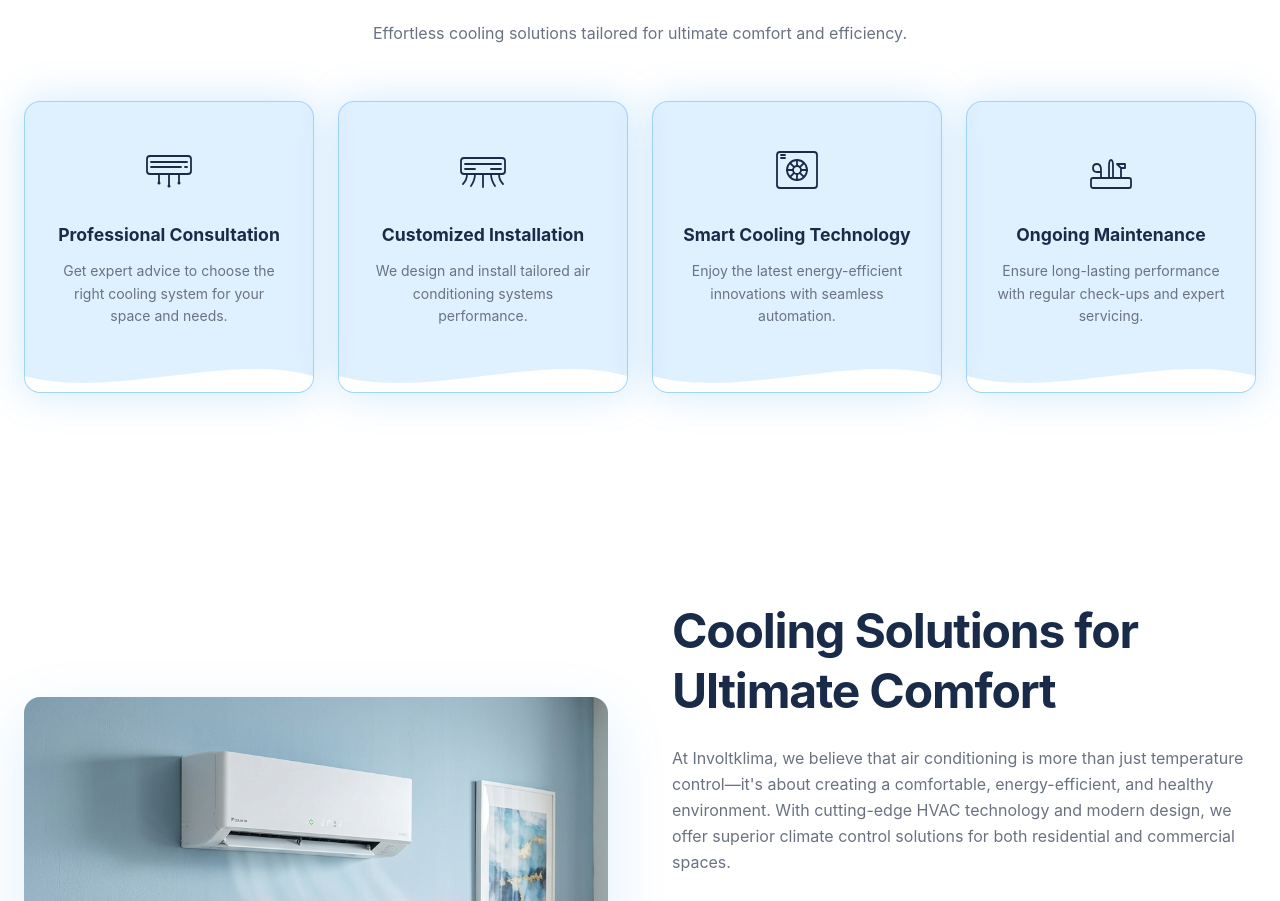
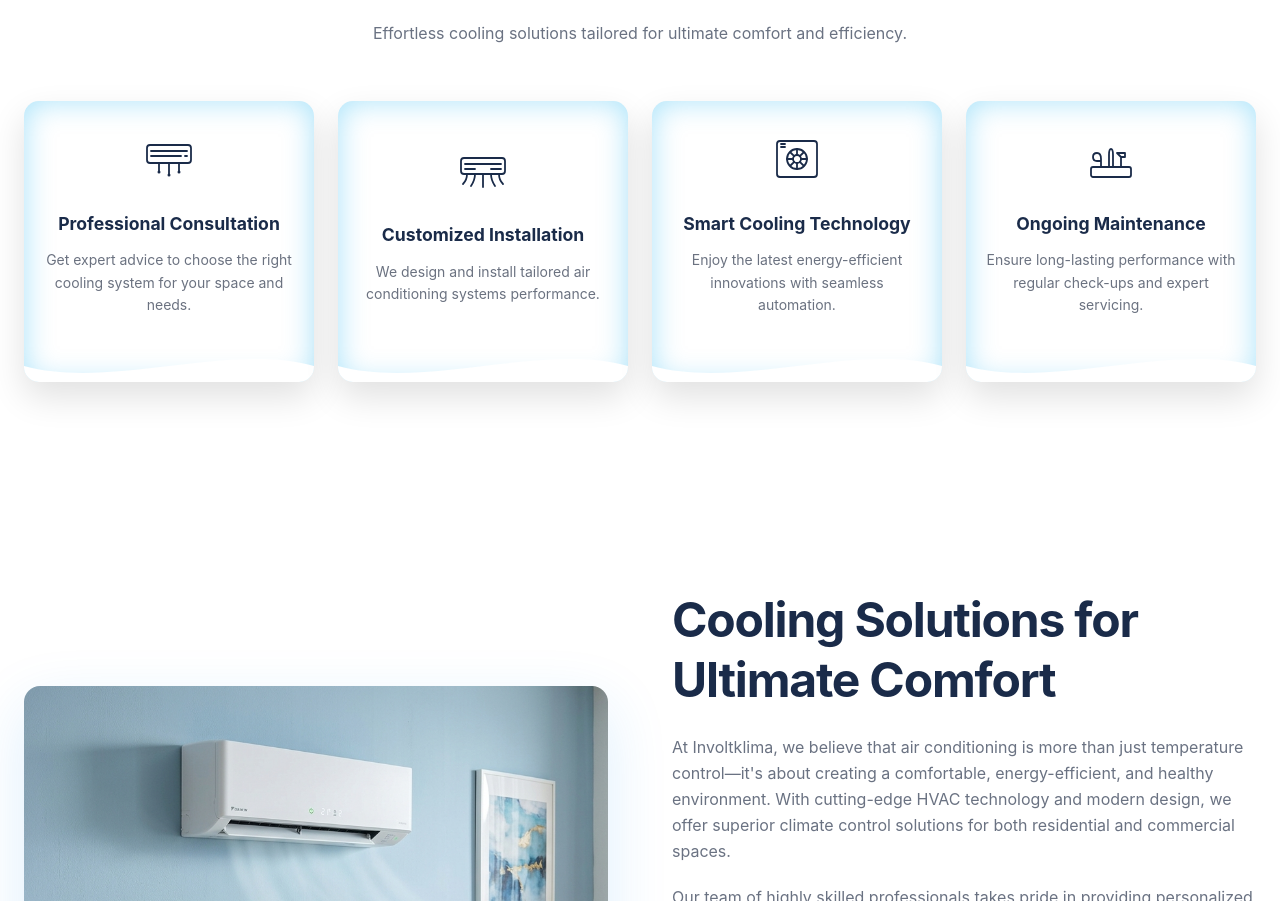
Before and after one commit to soltymwork/involtklima, a Next.js app: page / in a window 1280 px wide. Shown: the part 939-1840 px from the top of the page. Built offline with nearby package versions, Linux system fonts and the light colour scheme.

Commit message:
Add files via upload

```diff
--- a/app/globals.css
+++ b/app/globals.css
@@ -31,28 +31,58 @@
   }
 }
 
-/* Feature cards — presne ako Airvana originál */
+/* Feature cards — icon-box štýl */
 .feat-card {
-  background: rgba(33, 150, 243, 0.14);
-  border: 1px solid rgba(33, 150, 243, 0.32);
-  box-shadow: 0 0 40px rgba(33, 150, 243, 0.22);
-  border-radius: 1rem;
-  position: relative;
-  overflow: hidden;
-  transition: all 0.35s ease;
   display: flex;
   flex-direction: column;
+  justify-content: center;
   align-items: center;
-  padding: 2.5rem 1.75rem 4rem;
+  text-align: center;
+  position: relative;
+  padding: 30px 20px 65px;
+  border-radius: 15px;
+  background: #ffffff;
+  box-shadow: 0 15px 35px rgba(0, 0, 0, 0.12), inset 0 0 30px rgba(1, 173, 240, 0.35);
+  transition: transform 0.4s ease, box-shadow 0.4s ease, background 0.4s ease;
+  z-index: 1;
+  overflow: hidden;
+}
+.feat-card::before {
+  content: "";
+  position: absolute;
+  top: -50%;
+  left: -50%;
+  width: 200%;
+  height: 200%;
+  background: radial-gradient(circle, rgba(255, 255, 255, 0.1), transparent 70%);
+  transform: rotate(45deg);
+  opacity: 0.3;
+  transition: all 0.5s ease-in-out;
+  z-index: -1;
+}
+.feat-card::after {
+  content: "";
+  position: absolute;
+  bottom: 0;
+  left: 50%;
+  width: 100%;
+  height: 3px;
+  background: #01adf0;
+  transform: translateX(-50%) scaleX(0);
+  transition: transform 0.4s ease;
+  z-index: 3;
 }
 .feat-card:hover {
-  background: #2196f3;
+  background: #01adf0;
   transform: translateY(-10px);
-  box-shadow: 0 0 55px rgba(33, 150, 243, 0.5);
+  box-shadow: 0 20px 45px rgba(1, 173, 240, 0.45), inset 0 0 30px rgba(255, 255, 255, 0.15);
+}
+.feat-card:hover::after {
+  transform: translateX(-50%) scaleX(1);
 }
 .feat-icon {
   color: #1a2b49;
-  transition: color 0.35s ease;
+  transition: color 0.4s ease;
   margin-bottom: 1.5rem;
 }
 .feat-title {
@@ -60,14 +90,14 @@
   font-weight: 700;
   color: #1a2b49;
   margin-bottom: 0.75rem;
-  transition: color 0.35s ease;
+  transition: color 0.4s ease;
 }
 .feat-desc {
   font-size: 0.875rem;
   color: #6b7280;
   line-height: 1.6;
   text-align: center;
-  transition: color 0.35s ease;
+  transition: color 0.4s ease;
 }
 .feat-card:hover .feat-icon,
 .feat-card:hover .feat-title,
```
